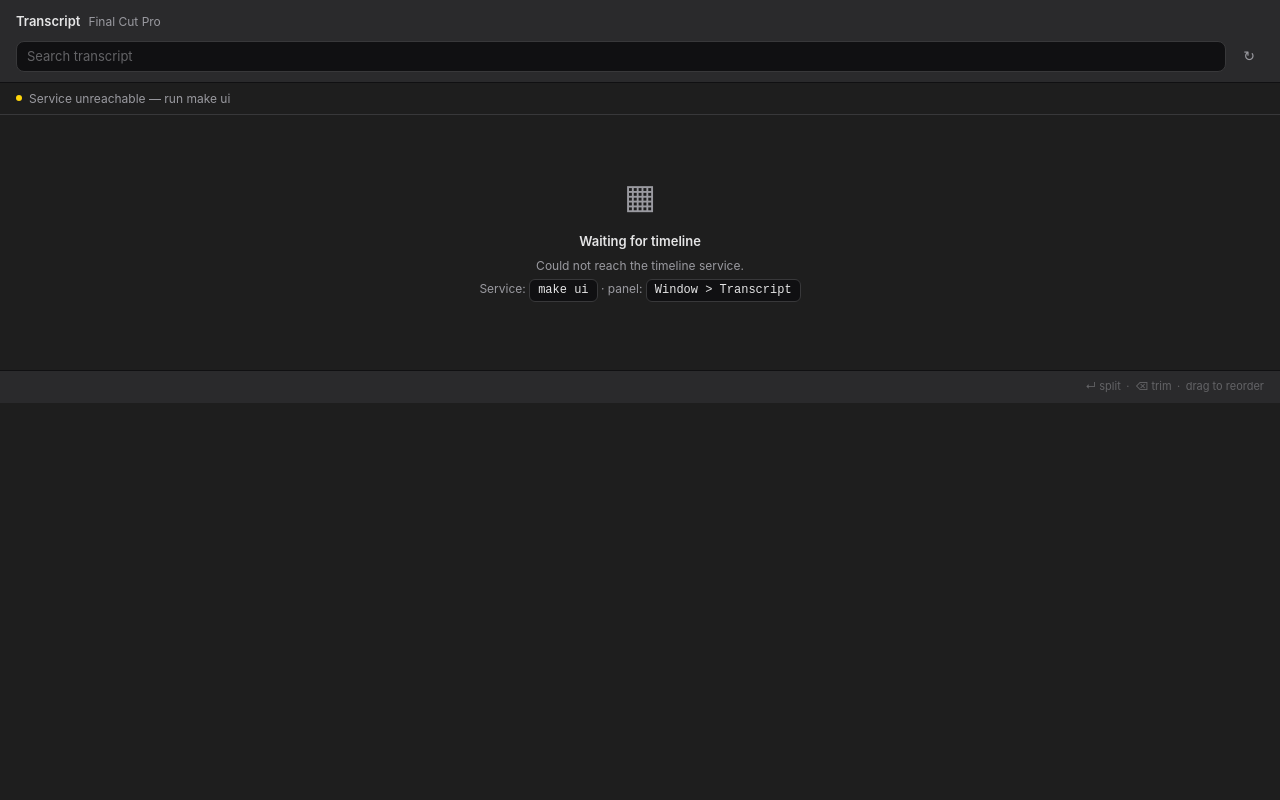
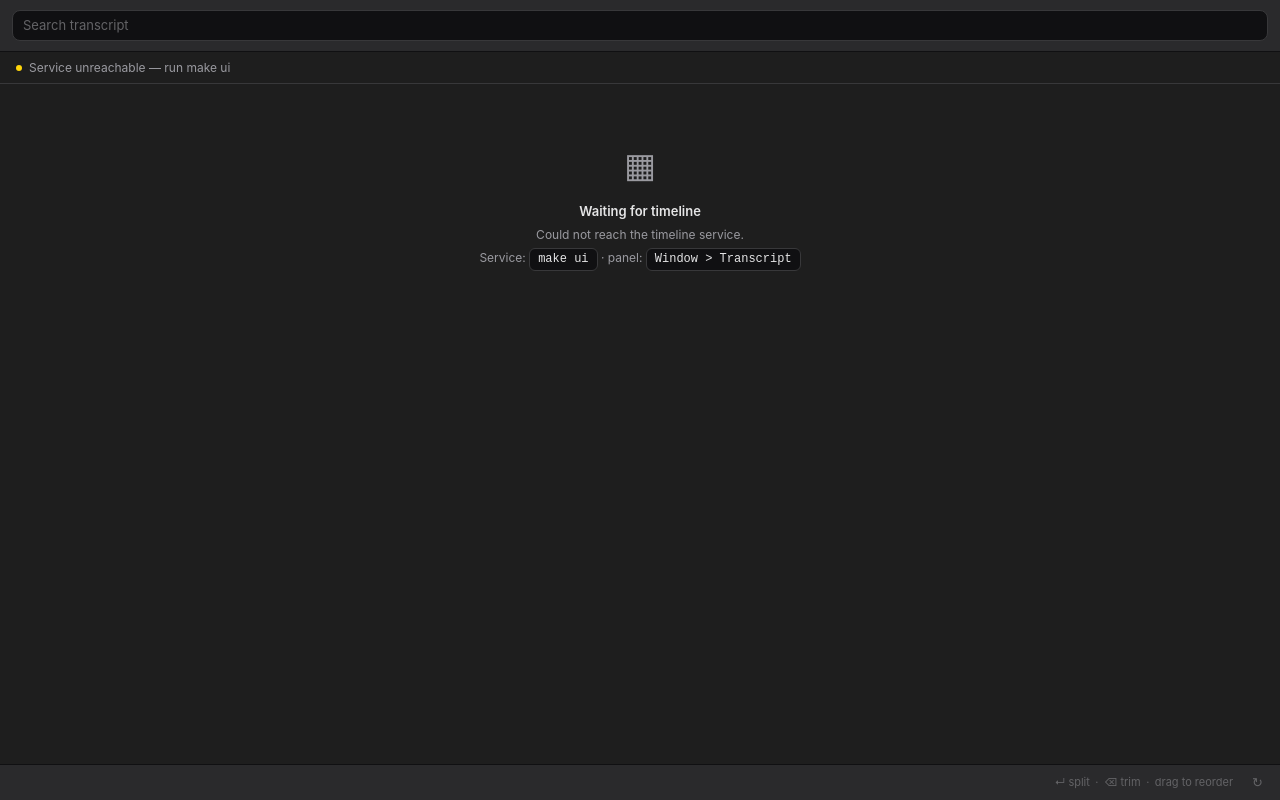
Before and after one commit to jedgard25/fcp-mcp-lite, a plain HTML site: page extensions/transcript-ui/index.html in a window 1280 px wide. Drawn offline with Linux system fonts and the light colour scheme; no server answers.

Commit message:
Panel chrome trim: nested minimal scrollbar, no title row, refresh in footer
- Page is a fixed-height flex column; cards scroll inside #list with a
  thin transparent-track thumb (window-edge scrollbar gone). Full auto-hide
  still follows the macOS Show-scroll-bars setting.
- Redundant Transcript/footage title row removed; search owns the top bar.
- Refresh ↻ moves to the footer in footer styling (dim, hover-bright);
  Cmd+R shortcut unchanged.

```diff
--- a/extensions/transcript-ui/index.html
+++ b/extensions/transcript-ui/index.html
@@ -21,29 +21,24 @@
     --warn: #ffd60a;
   }
   * { box-sizing: border-box; }
+  html, body { height: 100%; }
   body {
     background: var(--bg); color: var(--txt);
     font: 13px/1.45 -apple-system, Helvetica, Arial, sans-serif;
-    margin: 0; padding: 0 0 8px;
+    margin: 0; padding: 0;
     -webkit-font-smoothing: antialiased;
+    display: flex; flex-direction: column; overflow: hidden;
   }
-  /* ---- header (FCP toolbar mood: dark bar, small title, search) ---- */
+  /* ---- top bar: search only (title row removed as redundant) ---- */
   header {
-    position: sticky; top: 0; z-index: 5;
+    flex: none;
     background: #2a2a2c; border-bottom: 1px solid #101012;
-    padding: 12px 16px 10px;
+    padding: 10px 12px;
   }
-  header .t { display: flex; align-items: baseline; gap: 8px; }
-  header h1 { font-size: 13px; font-weight: 600; margin: 0; }
-  header .sub {
-    font-size: 12px; color: var(--dim); white-space: nowrap;
-    overflow: hidden; text-overflow: ellipsis;
-  }
-  header .row { display: flex; align-items: center; gap: 8px; margin-top: 10px; }
   #search {
-    flex: 1; background: #101012; border: 1px solid var(--line);
+    width: 100%; background: #101012; border: 1px solid var(--line);
     border-radius: 8px; color: var(--txt); font: inherit;
-    padding: 5px 10px; outline: none; min-width: 0;
+    padding: 5px 10px; outline: none;
   }
   #search:focus { border-color: var(--acc); }
   #search::placeholder { color: var(--faint); }
@@ -56,6 +51,7 @@
   .iconbtn:disabled { opacity: .35; cursor: default; background: none; }
   /* ---- status strip: one quiet line, like an inspector footnote ---- */
   #status {
+    flex: none;
     display: flex; align-items: center; gap: 7px;
     padding: 7px 16px; font-size: 12px; color: var(--dim);
     border-bottom: 1px solid var(--line);
@@ -65,7 +61,7 @@
   #status.warn .dot { background: var(--warn); }
   #status .msg { white-space: nowrap; overflow: hidden; text-overflow: ellipsis; }
   /* ---- banners ---- */
-  #err, #note { display: none; margin: 10px 12px 0; padding: 8px 12px; font-size: 12px; }
+  #err, #note { display: none; margin: 10px 12px 0; padding: 8px 12px; font-size: 12px; flex: none; }
   #err {
     display: none; border-radius: 8px; background: #2a1214; color: #ff9d97;
     border: 1px solid #5a2c2c; white-space: pre-wrap;
@@ -74,8 +70,25 @@
     border-radius: 8px; background: var(--acc-soft); color: #c7c5ff;
     border: 1px solid rgba(94, 92, 230, .4);
   }
-  /* ---- cards as inspector sections ---- */
-  #list { list-style: none; margin: 0; padding: 0; }
+  /* ---- cards as inspector sections, scrolling in their own region ---- */
+  #list {
+    list-style: none; margin: 0; padding: 0;
+    flex: 1 1 auto; min-height: 0; overflow-y: auto;
+    scrollbar-width: thin;
+    scrollbar-color: rgba(255, 255, 255, .16) transparent;
+  }
+  /* Minimal floating-style thumb nested inside the list (not the window edge).
+     True auto-hide follows the macOS "Show scroll bars" setting; this keeps
+     the thumb as quiet as CSS allows until hover. */
+  #list::-webkit-scrollbar { width: 10px; }
+  #list::-webkit-scrollbar-track { background: transparent; }
+  #list::-webkit-scrollbar-thumb {
+    background: rgba(255, 255, 255, .14);
+    border-radius: 5px;
+    border: 3px solid transparent;
+    background-clip: content-box;
+  }
+  #list::-webkit-scrollbar-thumb:hover { background: rgba(255, 255, 255, .28); background-clip: content-box; border: 3px solid transparent; }
   #list li {
     background: var(--row); border-bottom: 1px solid #101012;
     margin: 0; padding: 0;
@@ -111,7 +124,10 @@
   .cardbody:focus { border-color: var(--acc); box-shadow: 0 0 0 1px var(--acc); }
   .cardbody.locked { opacity: .6; }
   /* ---- waiting view ---- */
-  #waiting { display: none; text-align: center; padding: 56px 28px; color: var(--dim); }
+  #waiting {
+    display: none; flex: 1 1 auto; min-height: 0; overflow-y: auto;
+    text-align: center; padding: 56px 28px; color: var(--dim);
+  }
   #waiting .glyph { font-size: 34px; margin-bottom: 12px; }
   #waiting h2 { font-size: 13px; font-weight: 600; color: var(--txt); margin: 0 0 6px; }
   #waiting p { font-size: 12px; margin: 4px 0; }
@@ -120,21 +136,20 @@
     border-radius: 6px; padding: 2px 8px; font-size: 12px; color: var(--txt);
   }
   footer {
-    position: sticky; bottom: 0; background: #2a2a2c; border-top: 1px solid #101012;
-    color: var(--faint); font-size: 11px; padding: 8px 16px;
-    display: flex; gap: 8px; align-items: center; margin-top: 8px;
+    flex: none;
+    background: #2a2a2c; border-top: 1px solid #101012;
+    color: var(--faint); font-size: 11px; padding: 6px 8px 6px 16px;
+    display: flex; gap: 8px; align-items: center;
   }
   footer .keys { margin-left: auto; white-space: nowrap; }
+  footer .iconbtn {
+    font-size: 13px; padding: 3px 8px; margin-left: 2px;
+    color: var(--faint);
+  }
+  footer .iconbtn:hover { color: var(--txt); background: #38383a; }
 </style>
 <header>
-  <div class="t">
-    <h1>Transcript</h1>
-    <span class="sub" id="timeline">Final Cut Pro</span>
-  </div>
-  <div class="row">
-    <input id="search" type="search" placeholder="Search transcript" autocomplete="off">
-    <button class="iconbtn" id="refresh" title="Refresh from Final Cut Pro (⌘R)">↻</button>
-  </div>
+  <input id="search" type="search" placeholder="Search transcript" autocomplete="off">
 </header>
 <div id="status"><span class="dot"></span><span class="msg" id="statusmsg">Connecting…</span></div>
 <div id="err"></div>
@@ -146,7 +161,7 @@
   <p>Service: <code>make ui</code> · panel: <code>Window &gt; Transcript</code></p>
 </div>
 <ol id="list"></ol>
-<footer><span id="counts"></span><span class="keys">↵ split&ensp;·&ensp;⌫ trim&ensp;·&ensp;drag to reorder</span></footer>
+<footer><span id="counts"></span><span class="keys">↵ split&ensp;·&ensp;⌫ trim&ensp;·&ensp;drag to reorder</span><button class="iconbtn" id="refresh" title="Refresh from Final Cut Pro (⌘R)">↻</button></footer>
 <script>
 'use strict';
 /* Slice-model editor (the one clean path): GET /api/editor snapshot,
@@ -365,7 +380,6 @@ function wordAfterCaret(editable) {
 
 /* ---- render ---- */
 function render() {
-  $('#timeline').textContent = (snap && snap.title) || 'Final Cut Pro';
   list.innerHTML = '';
   const showWaiting = !snap;
   waiting.style.display = showWaiting ? 'block' : 'none';
```
